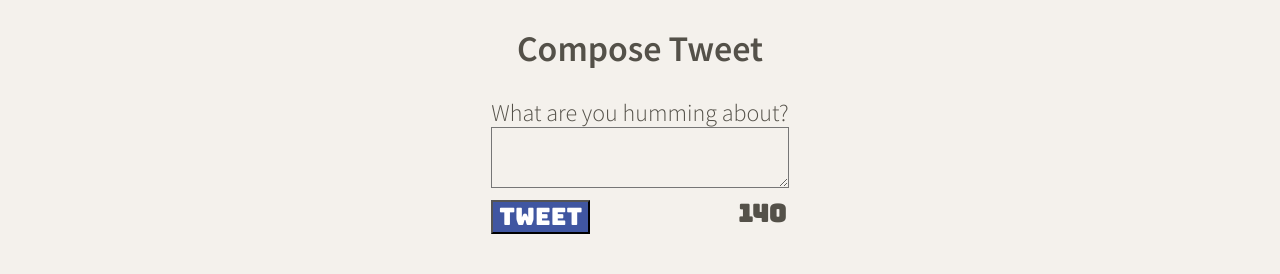
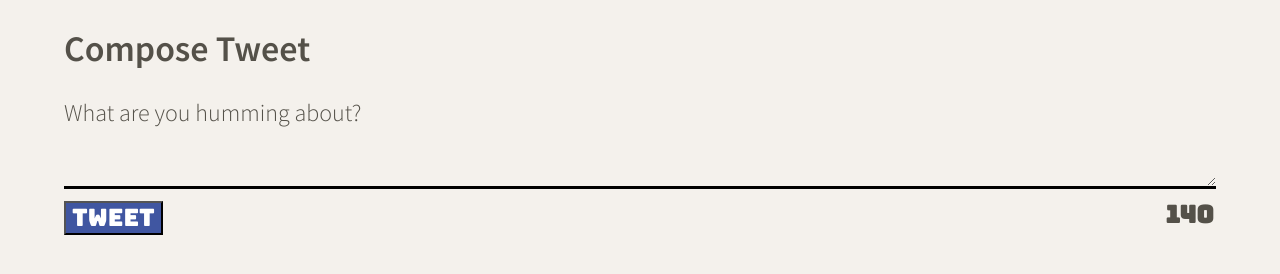
Before and after one commit to carmtsang/tweeter, a website: page public/index.html in a window 1280 px wide. Shown: the part 522-796 px from the top of the page. Drawn offline with nearby package versions, Linux system fonts and the light colour scheme.

Commit message:
complete styling of form

```diff
--- a/public/styles/new-tweet.css
+++ b/public/styles/new-tweet.css
@@ -1,11 +1,7 @@
-.container {
-  width: 90%
-}
-
 .new-tweet {
   display: flex;
   flex-direction: column;
-  align-items: center;
+  width: 100%;
 }
 
 form {
@@ -15,6 +11,10 @@ form {
 
 textarea {
   background-color: #f4f1ec;
+  width: 100%;
+  box-sizing: border-box;
+  border: none;
+  border-bottom: black solid;
 }
 
 .button-counter {
```
